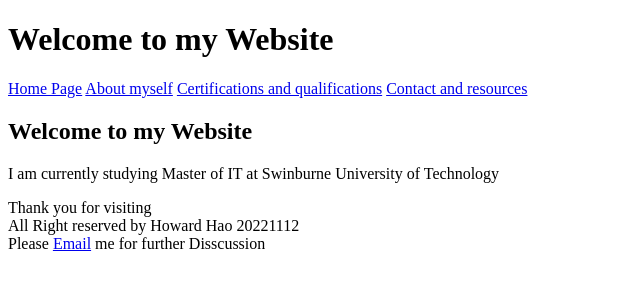
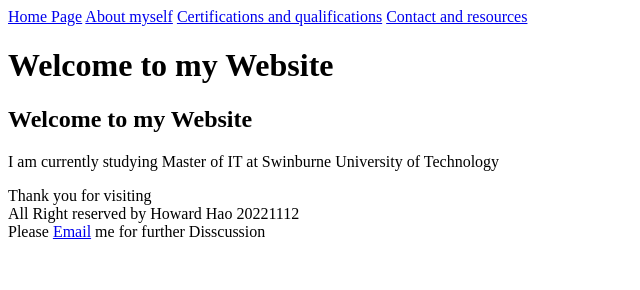
Before and after one commit to HHHHoward/My-website, a plain HTML site: page self-intro.html in a window 1280 px wide. Shown: the whole page, without its empty margins (0-640 px from the left). Drawn offline with Linux system fonts and the light colour scheme.

Commit message:
change nav and H1

```diff
--- a/self-intro.html
+++ b/self-intro.html
@@ -11,17 +11,16 @@
 </head>
 <body>
 
-    <header>
-        <h1>Welcome to my Website</h1>
-    </header>
-    <div class="fontstyle">
-      <a id="enhancement1"></a>
       <nav>
             <a href="index.html">Home Page</a>
             <a href="self-intro.html">About myself</a>
             <a href="certificaitons.html">Certifications and qualifications</a>
             <a href="contact.html">Contact and resources</a>
       </nav>
+
+      <header>
+        <h1>Welcome to my Website</h1>
+      </header>
 
        <article class="index">
         <h2>Welcome to my Website</h2>
@@ -33,7 +32,6 @@
               All Right reserved by Howard Hao 20221112<br>
               Please <a href="mailto:xiran.hao@gmail.com" title="email Howard">Email</a> me for further Disscussion</p>
        </footer>
-    </div>
    </body>
 
 
```
Also changed, not shown: certificaitons.html (+3 -7 lines), contact.html (+3 -6 lines).
